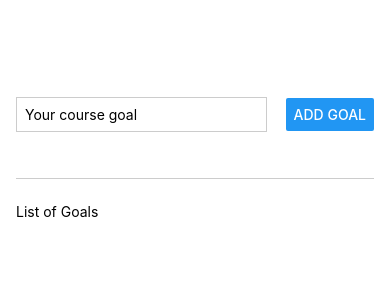
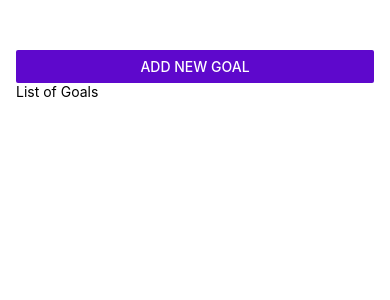
Before and after one commit to sailakshmy/reactNativeApp, a React Native app in the folder FirstReactNativeApp/: screen / in a window 390 px wide. Shown: the top 300 px of the page. Built offline with nearby package versions, Linux system fonts and the light colour scheme.

Commit message:
Added a Modal

```diff
--- a/FirstReactNativeApp/App.js
+++ b/FirstReactNativeApp/App.js
@@ -1,10 +1,11 @@
 import { useState } from "react";
-import { FlatList, StyleSheet, Text, View } from "react-native";
+import { Button, FlatList, StyleSheet, Text, View } from "react-native";
 import GoalInput from "./components/GoalInput";
 import GoalItem from "./components/GoalItem";
 
 export default function App() {
   const [courseGoals, setCourseGoals] = useState([]);
+  const [showInputModal, setShowInputModal] = useState(false);
 
   const addGoalHandler = (enteredGoal) => {
     setCourseGoals((currentCourseGoals) => [
@@ -14,14 +15,23 @@ export default function App() {
   };
 
   const deleteGoalHandler = (id) => {
-    console.log("Delete", id);
     setCourseGoals((previousGoals) =>
       previousGoals?.filter((goal) => goal?.id !== id)
     );
   };
   return (
     <View style={styles.appContainer}>
-      <GoalInput addGoalHandler={addGoalHandler} />
+      <Button
+        title="Add New Goal"
+        onPress={() => setShowInputModal(true)}
+        color="#5e08cc"
+      />
+
+      <GoalInput
+        addGoalHandler={addGoalHandler}
+        setShowInputModal={setShowInputModal}
+        showInputModal={showInputModal}
+      />
 
       <View style={styles.goalsContainer}>
         <Text>List of Goals </Text>
--- a/FirstReactNativeApp/components/GoalInput.js
+++ b/FirstReactNativeApp/components/GoalInput.js
@@ -1,7 +1,7 @@
 import React, { useState } from "react";
-import { Button, StyleSheet, TextInput, View } from "react-native";
+import { Button, Modal, StyleSheet, TextInput, View } from "react-native";
 
-const GoalInput = ({ addGoalHandler }) => {
+const GoalInput = ({ addGoalHandler, setShowInputModal, showInputModal }) => {
   const [enteredGoal, setEnteredGoal] = useState("");
   function goalInputHandler(valueFromTextField) {
     setEnteredGoal(valueFromTextField);
@@ -10,8 +10,10 @@ const GoalInput = ({ addGoalHandler }) => {
   const onClickAddGoal = () => {
     addGoalHandler(enteredGoal);
     setEnteredGoal("");
+    setShowInputModal(false);
   };
   return (
+    <Modal visible={showInputModal} animationType="slide">
       <View style={styles.inputContainer}>
         <TextInput
           value={enteredGoal}
@@ -19,27 +21,42 @@ const GoalInput = ({ addGoalHandler }) => {
           placeholder="Your course goal"
           onChangeText={goalInputHandler}
         />
+        <View style={styles.buttonContainer}>
+          <View style={styles.button}>
             <Button title="Add Goal" onPress={onClickAddGoal} />
           </View>
+          <View style={styles.button}>
+            <Button title="Cancel" onPress={() => setShowInputModal(false)} />
+          </View>
+        </View>
+      </View>
+    </Modal>
   );
 };
 
 const styles = StyleSheet.create({
   inputContainer: {
-    flexDirection: "row",
-    justifyContent: "space-between",
+    justifyContent: "center",
     alignItems: "center",
     marginBottom: 24,
     borderBottomColor: "#cccccc",
     borderBottomWidth: 1,
     flex: 1,
+    padding: 16,
   },
   textInput: {
     borderWidth: 1,
     borderColor: "#cccccc",
-    width: "70%",
-    marginRight: 8,
+    width: "100%",
     padding: 8,
+  },
+  buttonContainer: {
+    marginTop: 16,
+    flexDirection: "row",
+  },
+  button: {
+    width: "25%",
+    marginHorizontal: 8,
   },
 });
 
```
Lines whose indentation alone changed are shown as unchanged.
